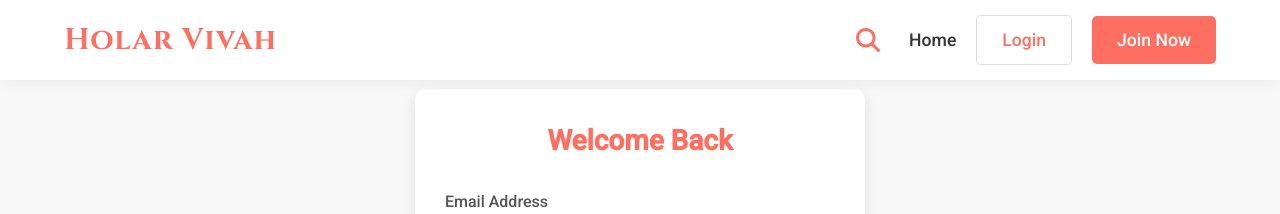
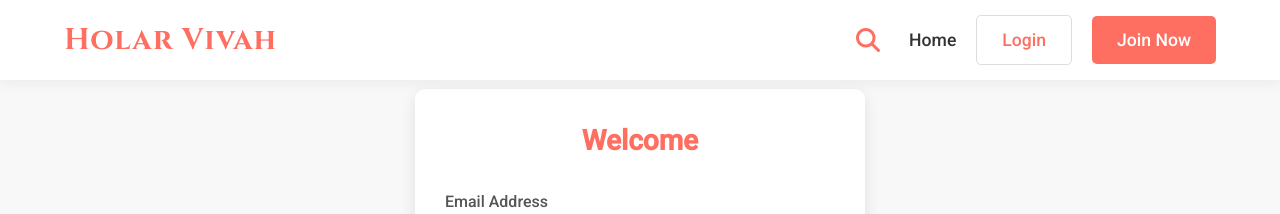
Before and after one commit to Vishal-2021/ui-holar-samaj-vivah, an Angular app: page /auth/login in a window 1280 px wide. Shown: the top 214 px of the page. Built offline with nearby package versions, Linux system fonts and the light colour scheme.

Commit message:
Login Page header Title changed to just welcome

```diff
--- a/src/app/features/auth/pages/login/login.component.html
+++ b/src/app/features/auth/pages/login/login.component.html
@@ -36,7 +36,7 @@
     <div class="form-container">
         <!-- Login Form -->
         <div id="loginForm">
-            <h2>Welcome Back</h2>
+            <h2>Welcome</h2>
             <form>
                 <div class="form-group">
                     <label for="email">Email Address</label>
```
